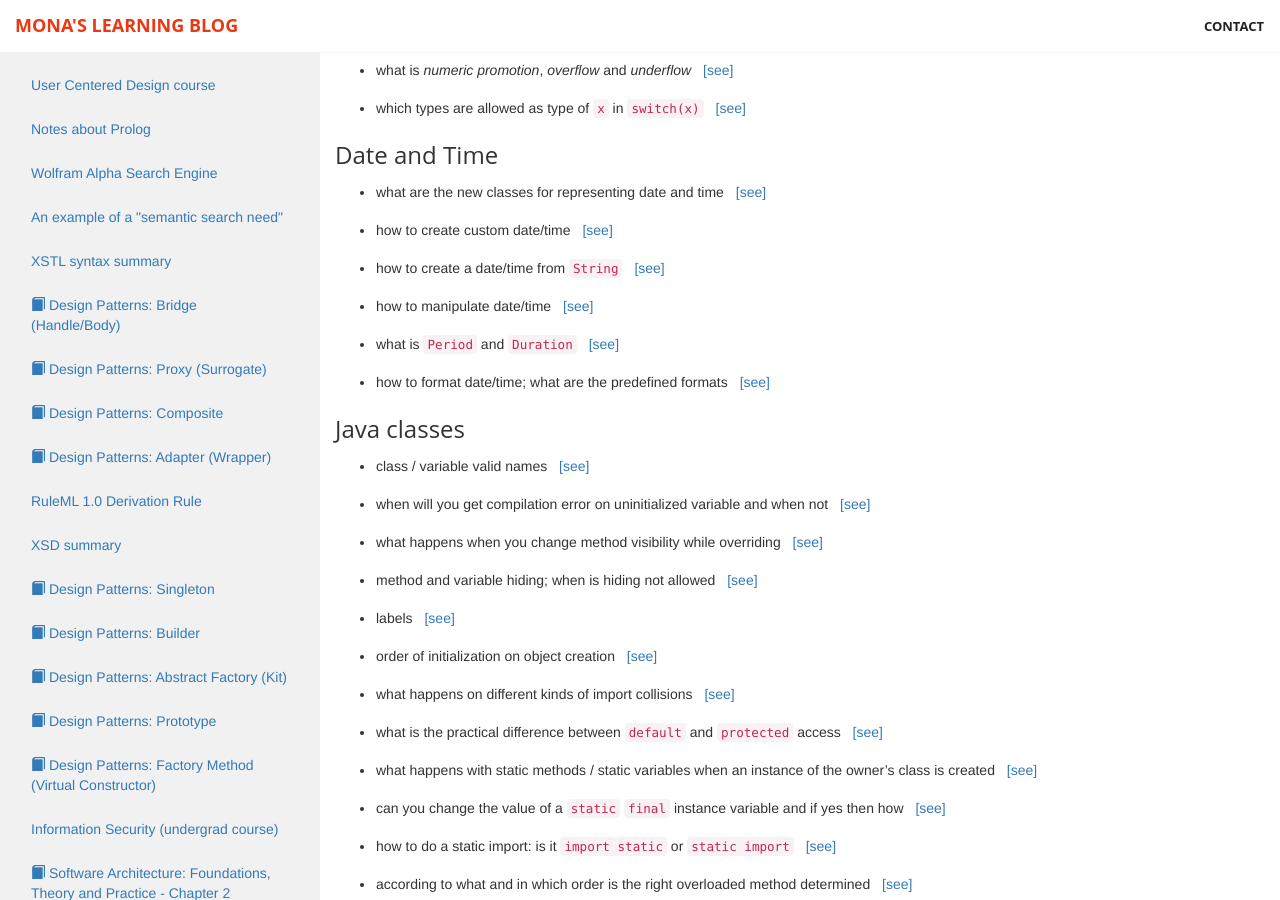
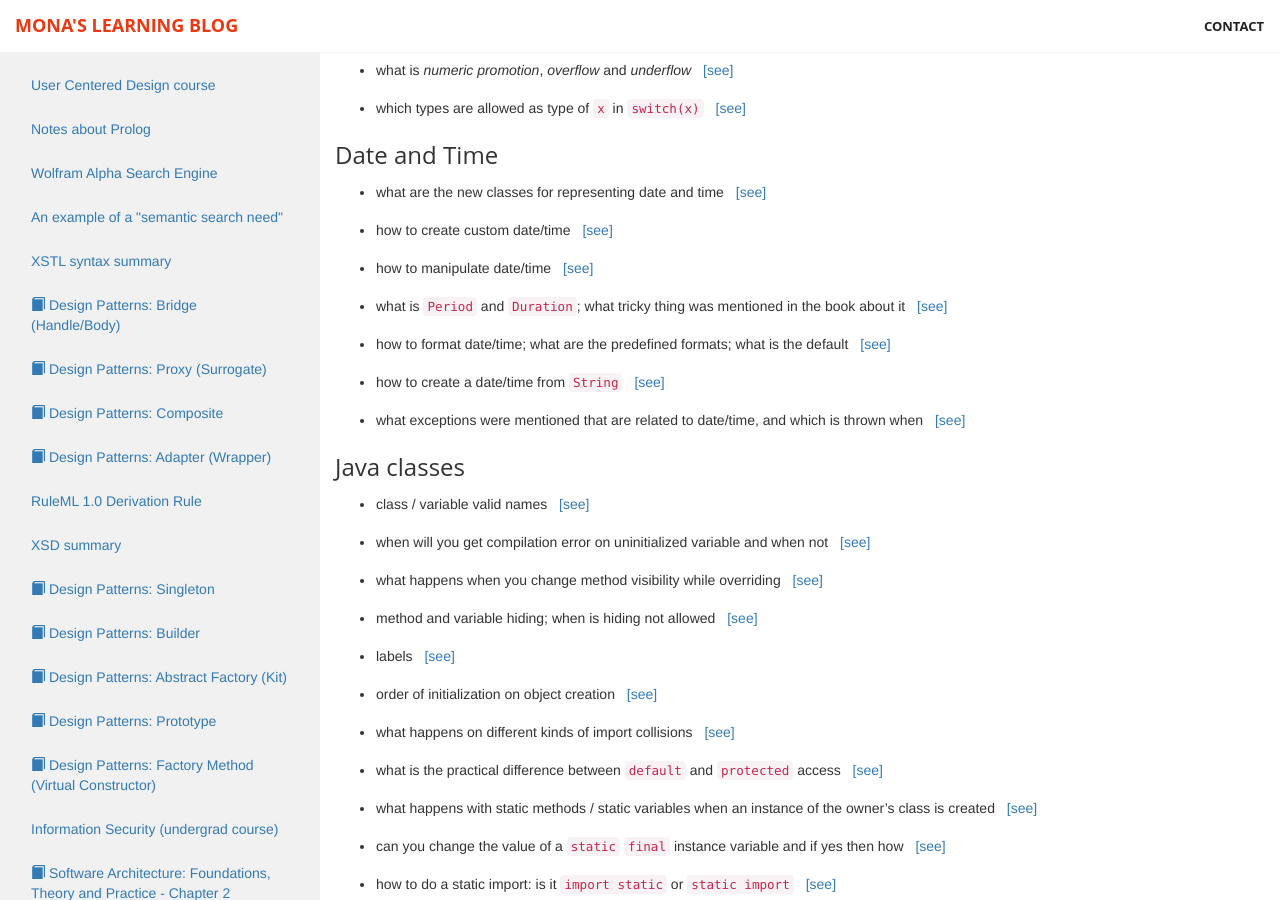
Before and after one commit to monikma/monikma.github.io, a Jekyll site: the page built from _posts/2016-05-28-java-8-oca-1z0-808-exam-checklist.md, in a window 1280 px wide and 900 px high, scrolled down 630 px. Built offline with Jekyll 4.4.1, drawn with Linux system fonts in a browser that asks for light colours; some of the changed text lies outside the part shown.

Commit message:
again, date time answers, with the mac bows

```diff
--- a/_posts/2016-05-28-java-8-oca-1z0-808-exam-checklist.md
+++ b/_posts/2016-05-28-java-8-oca-1z0-808-exam-checklist.md
@@ -120,44 +120,62 @@
 </div>
 
 - how to create custom date/time
-<button data-toggle="collapse" data-target="#q3_1" class="btn-link">[see]</button>
-<div id="q3_1" class="collapse collapsible bg-info" markdown="1">
+<button data-toggle="collapse" data-target="#q3_2" class="btn-link">[see]</button>
+<div id="q3_2" class="collapse collapsible bg-info" markdown="1">
 - `LocalDate.now();`
 - `LocalDate.of(2015, Month.JANUARY, 1)`, same as `LocalDate.of(2015, 1, 1)`
 - `LocalTime.of(6, 15);`
-- `LocalTime.of(6, 15, 30);`
 - `LocalTime.of(6, 15, 30, 234);` - last one is nanoseconds
 - `LocalDateTime.of(2015, Month.JANUARY, 16, 15, 30);`
 - `LocalDateTime.of(date, time);`
 </div>
 
+- how to manipulate date/time
+<button data-toggle="collapse" data-target="#q3_3" class="btn-link">[see]</button>
+<div id="q3_3" class="collapse collapsible bg-info" markdown="1">
+- `LocalDate date = LocalDate.of(2014,1,23).plusDays(2).minusWeeks(1);` - remember it's immutable!
+- remember that you cannot add minutes to a date, or days to time, etc
+</div>
+
+- what is `Period` and `Duration`; what tricky thing was mentioned in the book about it
+<button data-toggle="collapse" data-target="#q3_4" class="btn-link">[see]</button>
+<div id="q3_4" class="collapse collapsible bg-info" markdown="1">
+- `Period period = Period.ofMonths(1); date = date.plus(period);`
+- `Period.of(1,0,7);` - every year and 7 days
+- remember that you cannot pass hours, minutes, etc to a `Period`
+- `Duration` is not on the exam
+- the tricky part is that the `of..` methods are **not builder methods** but **static helper methods** - so chaining has no effect, like it does in case of `LocalDate/Time/TimeDate`
+</div>
+
+- how to format date/time; what are the predefined formats; what is the default
+<button data-toggle="collapse" data-target="#q3_5" class="btn-link">[see]</button>
+<div id="q3_5" class="collapse collapsible bg-info" markdown="1">
+- `dateTime.format(DateTimeFormatter.ISO_LOCAL_DATE_TIME)` that resolves to `2020-01-20T12:12:34`
+- `date.format(DateTimeFormatter.ISO_LOCAL_DATE)`
+- `dateTime.format(DateTimeFormatter.ofLocalizedDate(FormatStyle.SHORT))` that resolves to `1/20/2020`
+- `dateTime.format(DateTimeFormatter.ofLocalizedDate(FormatStyle.MEDIUM))` that resolves to `Jan 20, 2020`
+- `DateTimeFormatter.ofLocalizedTime(FormatStyle.SHORT)).format(dateTime)` - also vice versa
+- you can use dateTime with date or time formatters, but not time or date with dateTime formatter, etc
+- `DateTimeFormatter.ofPattern("MMMM dd,yyy hh:mm")).format(dateTime)`
+- default is `2015-01-02T11:22`, and if seconds or nanoseconds were used, they are also appended
+</div>
+
 - how to create a date/time from `String`
-<button data-toggle="collapse" data-target="#q3_1" class="btn-link">[see]</button>
-<div id="q3_1" class="collapse collapsible bg-info" markdown="1">
+<button data-toggle="collapse" data-target="#q3_6" class="btn-link">[see]</button>
+<div id="q3_6" class="collapse collapsible bg-info" markdown="1">
 - by using a `DateTimeFormatter`, e.g. `DateTimeFormatter.ISO_LOCAL_DATE`,  `DateTimeFormatter.ISO_LOCAL_DATE_TIME`
 - `LocalDate.parse(string, formatter);`
-- `LocalDate.parse(string);` - uses default
--
+- `LocalDate.parse(string);` - uses default format (see previous question), it's rather strict
 </div>
 
-- how to manipulate date/time
-<button data-toggle="collapse" data-target="#q3_1" class="btn-link">[see]</button>
-<div id="q3_1" class="collapse collapsible bg-info" markdown="1">
 
+- what exceptions were mentioned that are related to date/time, and which is thrown when
+<button data-toggle="collapse" data-target="#q3_7" class="btn-link">[see]</button>
+<div id="q3_7" class="collapse collapsible bg-info" markdown="1">
+- there are two:
+  - `DateFormatException` - when you pass e.g. January 67th
+  - `UnsupportedTemporalTypeException` - when you try to use time with date object, or date with time object
 </div>
-
-- what is `Period` and `Duration`
-<button data-toggle="collapse" data-target="#q3_1" class="btn-link">[see]</button>
-<div id="q3_1" class="collapse collapsible bg-info" markdown="1">
-
-</div>
-
-- how to format date/time; what are the predefined formats
-<button data-toggle="collapse" data-target="#q3_1" class="btn-link">[see]</button>
-<div id="q3_1" class="collapse collapsible bg-info" markdown="1">
-
-</div>
-
 
 ### Java classes
 
```
